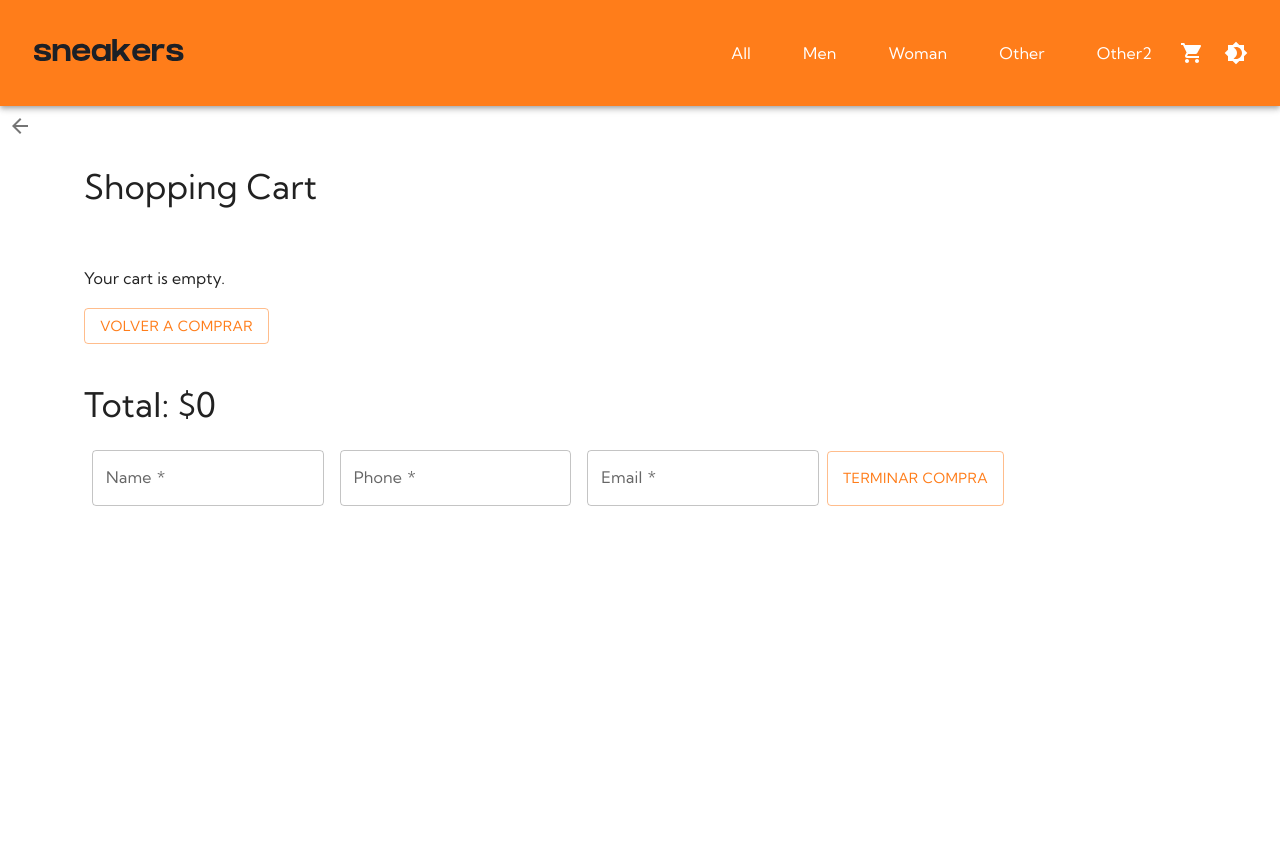
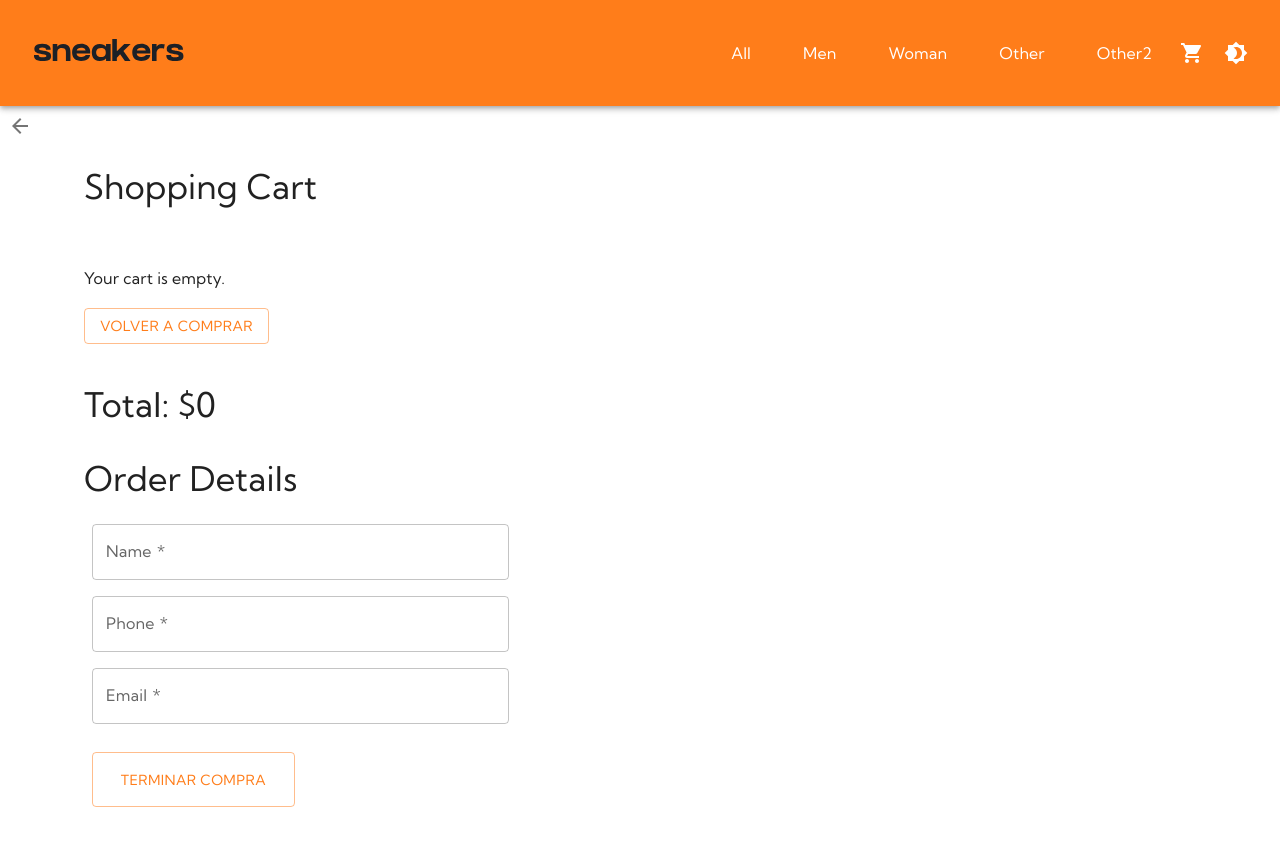
Before and after one commit to LucasSaller/ecommerce-saller, a React (Create React App) app: page /cart in a window 1280 px wide. Shown: the top 846 px of the page. Before the commit the page ends 800 px from the top, so only its background shows below. Built offline with nearby package versions, Linux system fonts and the light colour scheme.

Commit message:
Agrego cambios en cartContainer

```diff
--- a/src/components/Cart.js/CartContainer.js
+++ b/src/components/Cart.js/CartContainer.js
@@ -33,6 +33,7 @@ function CartContainer() {
       buyer: formData,
       items: [...cart],
       total,
+      date: Date.now(),
     };
     addDoc(orders, newOrder).then(({ id }) => console.log(id));
   };
@@ -81,7 +82,11 @@ function CartContainer() {
           <Grid item xs={12} md={10}>
             <Box my={5}>
               <Typography variant="h4">Total: ${total}</Typography>
-              <Form handleSubmit={handleSubmit} />
+              <Box py={4}>
+                <Typography variant="h4">Order Details</Typography>
+
+                <Form handleSubmit={handleSubmit} />
+              </Box>
             </Box>
           </Grid>
         </Grid>
--- a/src/components/Cart.js/Form.js
+++ b/src/components/Cart.js/Form.js
@@ -13,13 +13,13 @@ function Form({ handleSubmit }) {
   return (
     <Box
       sx={{
-        "& .MuiTextField-root": { m: 1, width: "25ch" },
+        "& .MuiTextField-root": { m: 1, width: "45ch" },
         marginTop: 2,
       }}
       noValidate
       autoComplete="off"
       display="flex"
-      alignItems="center"
+      flexDirection="column"
     >
       <TextField
         autoComplete="off"
@@ -46,7 +46,7 @@ function Form({ handleSubmit }) {
         name="email"
       />
       <Button
-        style={{ height: 55 }}
+        style={{ height: 55, margin: "20px 8px 8px 8px ", width: "25ch" }}
         variant="outlined"
         onClick={() => handleSubmit(formData)}
       >
```
